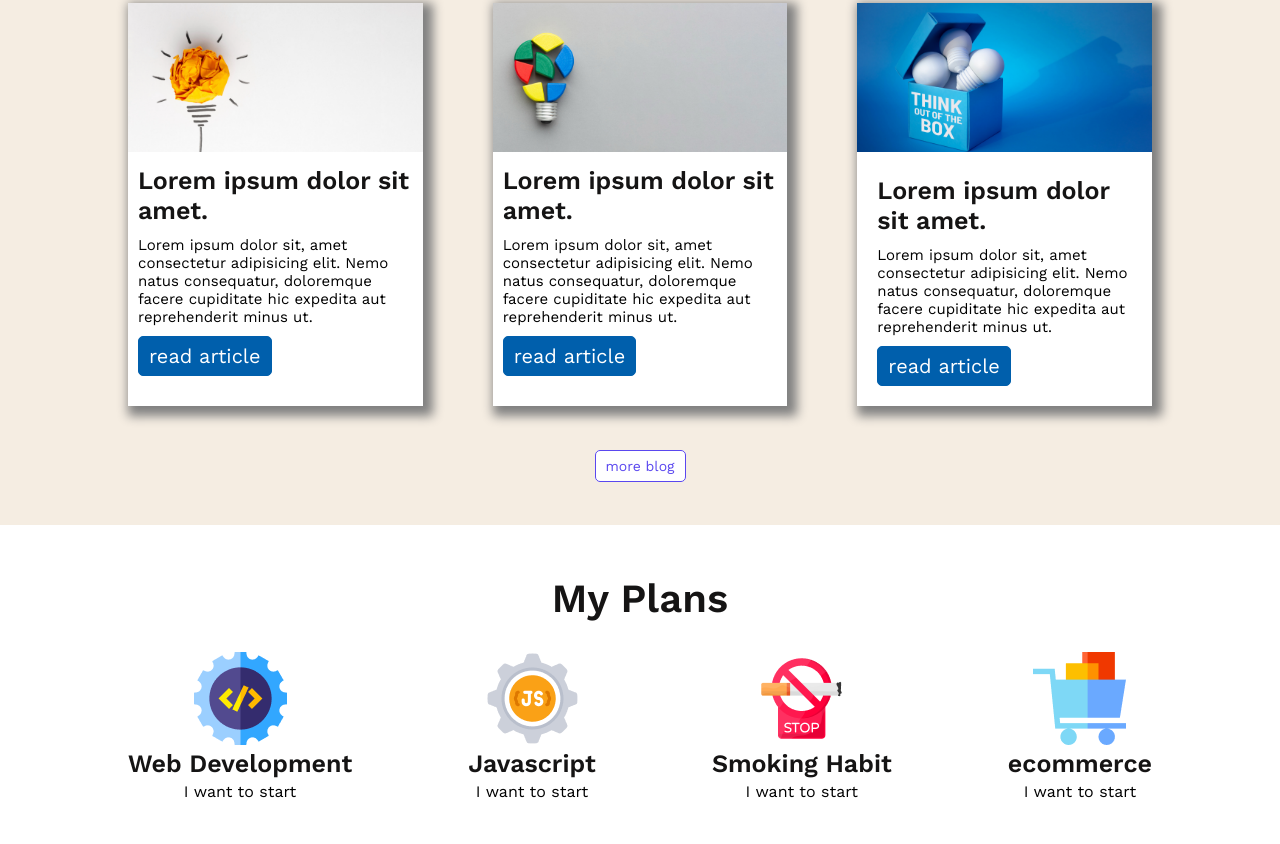
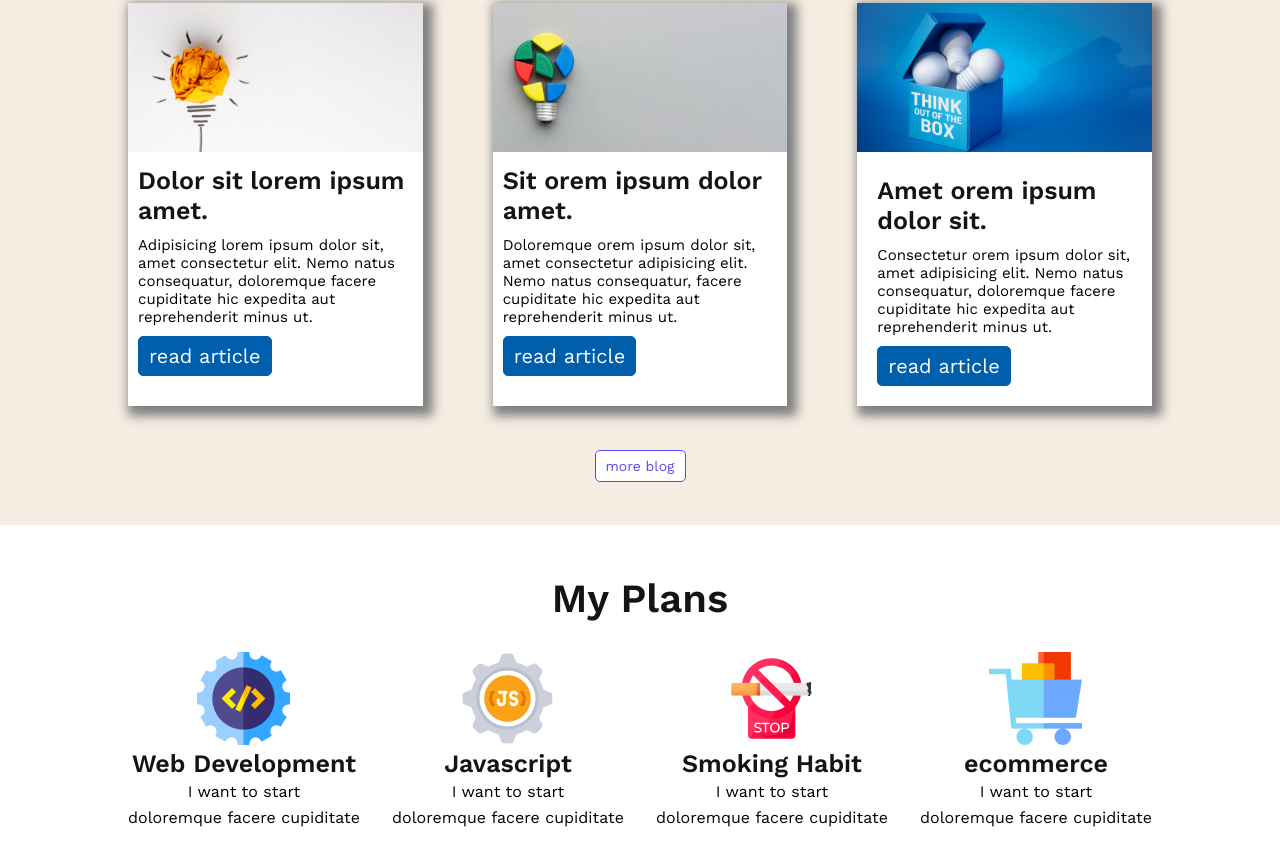
Before and after one commit to Mohosin075/ph-first-assignment-new-year, a plain HTML site: page index.html in a window 1280 px wide. Shown: the part 1732-2576 px from the top of the page. Drawn offline with nearby package versions, Linux system fonts and the light colour scheme.

Commit message:
some issue solved

```diff
--- a/index.html
+++ b/index.html
@@ -39,7 +39,7 @@
     </header>
     <!-- my failures section -->
     <section class="my-failures container">
-      <img src="images/person.png" alt="" />
+      <img src="images/mohosin.jpg" alt="" />
       <div class="failures-details">
         <h2 class="title">
           My failures of <br />
@@ -91,9 +91,9 @@
         <article class="blog">
           <img src="images/banner/banner1.png" alt="" />
           <div class="info">
-            <h3 class="title">Lorem ipsum dolor sit amet.</h3>
+            <h3 class="title">Dolor sit lorem ipsum amet.</h3>
           <p>
-            Lorem ipsum dolor sit, amet consectetur adipisicing elit. Nemo natus
+            Adipisicing lorem ipsum dolor sit, amet consectetur  elit. Nemo natus
             consequatur, doloremque facere cupiditate hic expedita aut
             reprehenderit minus ut.
           </p>
@@ -103,10 +103,9 @@
         <article class="blog">
           <img src="images/banner/banner2.png" alt="" />
           <div class="info">
-            <h3 class="title">Lorem ipsum dolor sit amet.</h3>
+            <h3 class="title">Sit orem ipsum dolor amet.</h3>
           <p>
-            Lorem ipsum dolor sit, amet consectetur adipisicing elit. Nemo natus
-            consequatur, doloremque facere cupiditate hic expedita aut
+            Doloremque orem ipsum dolor sit, amet consectetur adipisicing elit. Nemo natus consequatur, facere cupiditate hic expedita aut
             reprehenderit minus ut.
           </p>
           <a href="" class="btn">read article</a>
@@ -116,9 +115,9 @@
           <img src="images/banner/banner3.png" alt="" />
           <div class="info">
             <div class="info">
-                <h3 class="title">Lorem ipsum dolor sit amet.</h3>
+                <h3 class="title">Amet orem ipsum dolor sit.</h3>
               <p>
-                Lorem ipsum dolor sit, amet consectetur adipisicing elit. Nemo natus
+                Consectetur orem ipsum dolor sit, amet  adipisicing elit. Nemo natus
                 consequatur, doloremque facere cupiditate hic expedita aut
                 reprehenderit minus ut.
               </p>
@@ -139,22 +138,22 @@
             <div class="plan">
                 <img src="images/icons/web.png" alt="">
                 <h4 class="title">Web Development</h4>
-                <p class="text">I want to start</p>
+                <p class="text">I want to start <br>doloremque facere cupiditate</p>
             </div>
             <div class="plan">
                 <img src="images/icons/js.png" alt="">
                 <h4 class="title">Javascript</h4>
-                <p class="text">I want to start</p>
+                <p class="text">I want to start<br>doloremque facere cupiditate</p>
             </div>
             <div class="plan">
                 <img src="images/icons/smoke.png" alt="">
                 <h4 class="title">Smoking Habit</h4>
-                <p class="text">I want to start</p>
+                <p class="text">I want to start<br>doloremque facere cupiditate</p>
             </div>
             <div class="plan">
                 <img src="images/icons/ecom.png" alt="">
                 <h4 class="title">ecommerce</h4>
-                <p class="text">I want to start</p>
+                <p class="text">I want to start<br>doloremque facere cupiditate</p>
             </div>
         </div>
         <div class="call-now">
--- a/style.css
+++ b/style.css
@@ -66,13 +66,13 @@ header {
   display: flex;
   justify-content: center;
   align-items: center;
-  gap: 100px;
+  gap: 70px;
   height: 70vh;
   margin-top: 50px;
   padding: 30px 0;
 }
 .my-failures img {
-  width: 40%;
+  width: 45%;
   padding-left: 50px;
 }
 .failures-details{
```
Also changed, not shown: images/mohosin.jpg (added).
